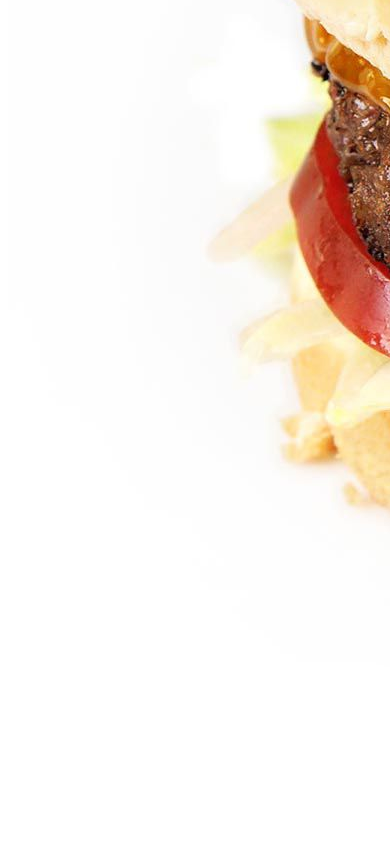
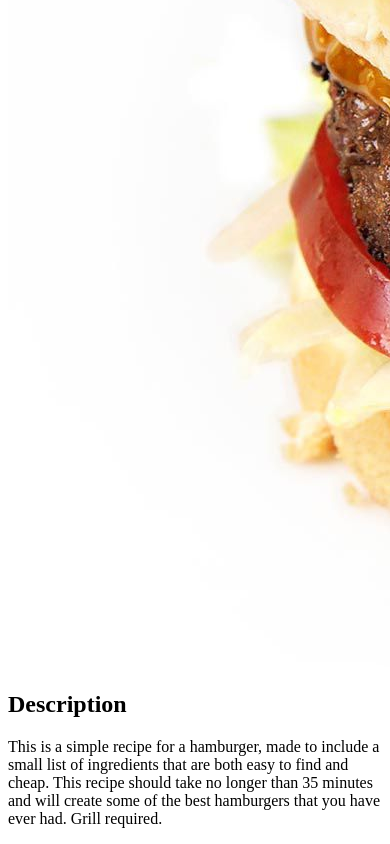
Before and after one commit to Johnnyboi9099/odin-recipes, a plain HTML site: page recipes/hamburger.html in a window 390 px wide. Shown: the part 538-1382 px from the top of the page. Before the commit the page ends 1217 px from the top, so only its background shows below. Drawn offline with Linux system fonts and the light colour scheme.

Commit message:
added description to hamburger page

```diff
--- a/recipes/hamburger.html
+++ b/recipes/hamburger.html
@@ -9,5 +9,9 @@
 <body>
     <h1>Hamburger</h1>
     <img src="../images/hamburger.jpg" alt="hamburger">
+    <h2>Description</h2>
+    <p>This is a simple recipe for a hamburger, made to include a small list of ingredients
+    that are both easy to find and cheap. This recipe should take no longer than 35 minutes
+    and will create some of the best hamburgers that you have ever had. Grill required.</p>
 </body>
 </html>
```
